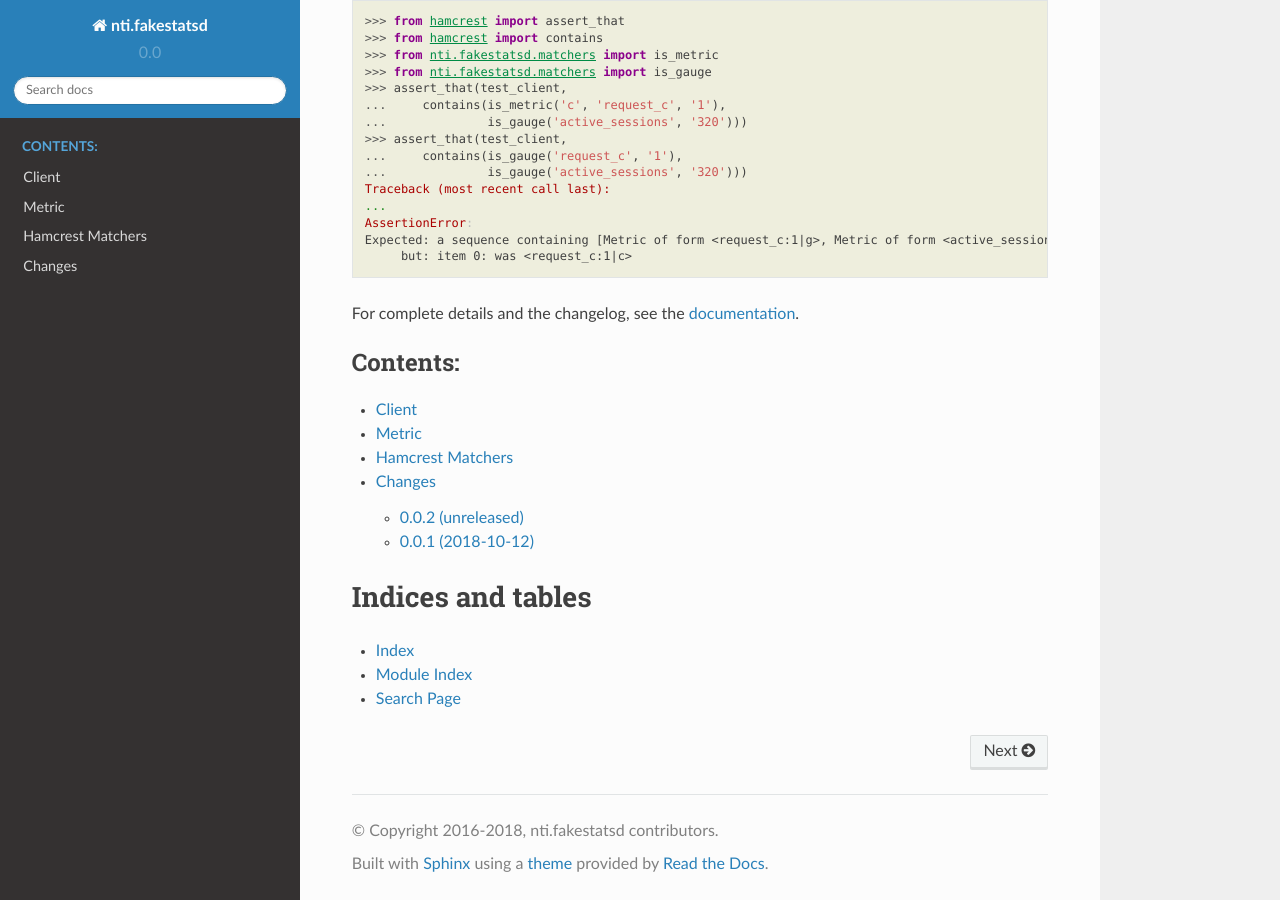
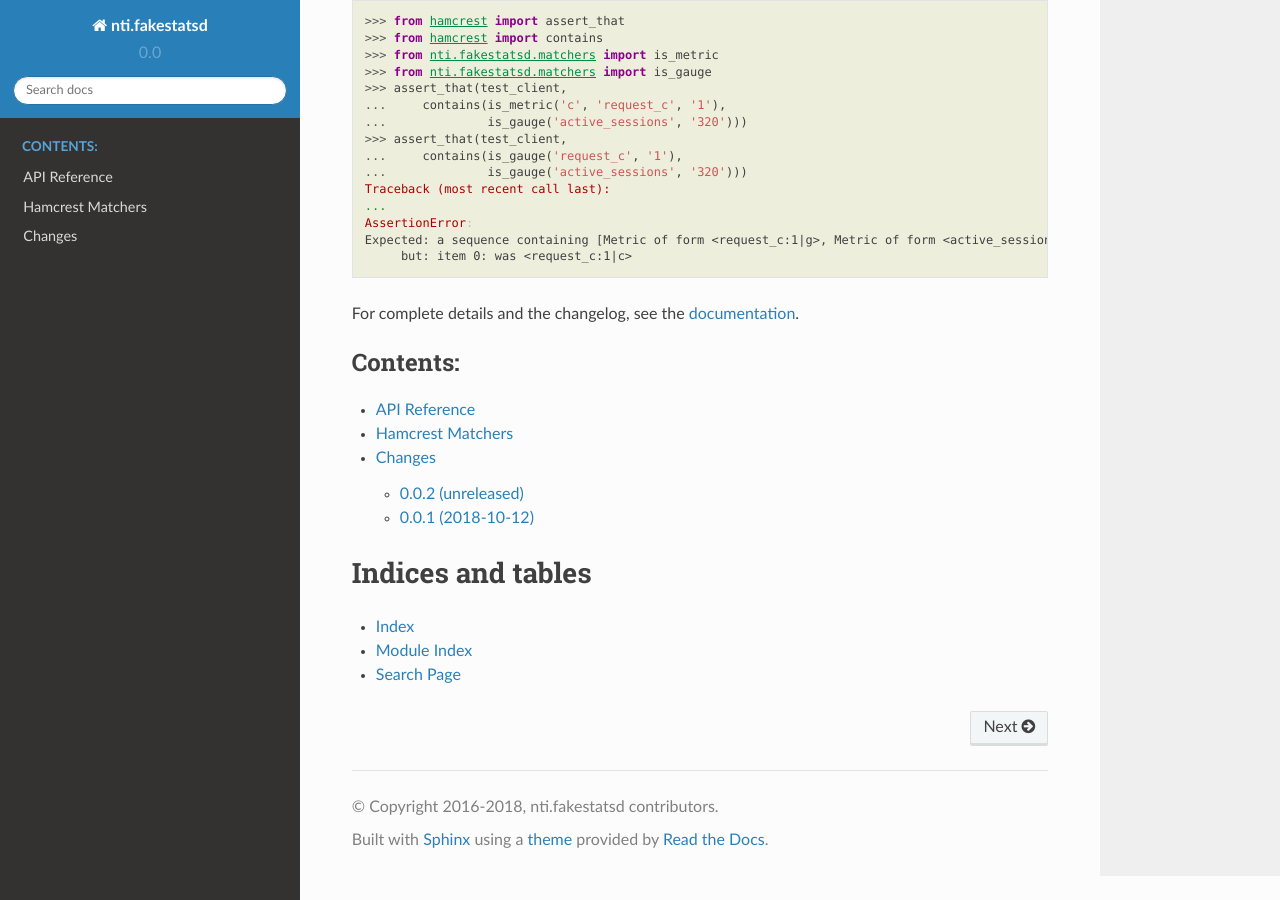
Before and after one commit to OpenNTI/nti.fakestatsd, a Sphinx documentation site: the page built from docs/index.rst, in a window 1280 px wide and 900 px high, scrolled down 829 px. Built offline with Sphinx 7.4.7 and the Read the Docs theme 2.0.0, drawn with Linux system fonts in a browser that asks for light colours.

Commit message:
Document as-if from the top-level module, where we have __all__ providing for short, conveiient imports.

```diff
--- a/docs/client.rst
+++ b/docs/client.rst
@@ -1,5 +1,6 @@
-======
-Client
-======
+===============
+ API Reference
+===============
 
 .. automodule:: nti.fakestatsd.client
+.. automodule:: nti.fakestatsd.metric
--- a/docs/index.rst
+++ b/docs/index.rst
@@ -5,7 +5,6 @@
    :caption: Contents:
 
    client
-   metric
    matchers
    changelog
 
--- a/docs/metric.rst
+++ /dev/null
@@ -1,5 +0,0 @@
-======
-Metric
-======
-
-.. automodule:: nti.fakestatsd.metric
```
Also changed, not shown: 1 other file.
